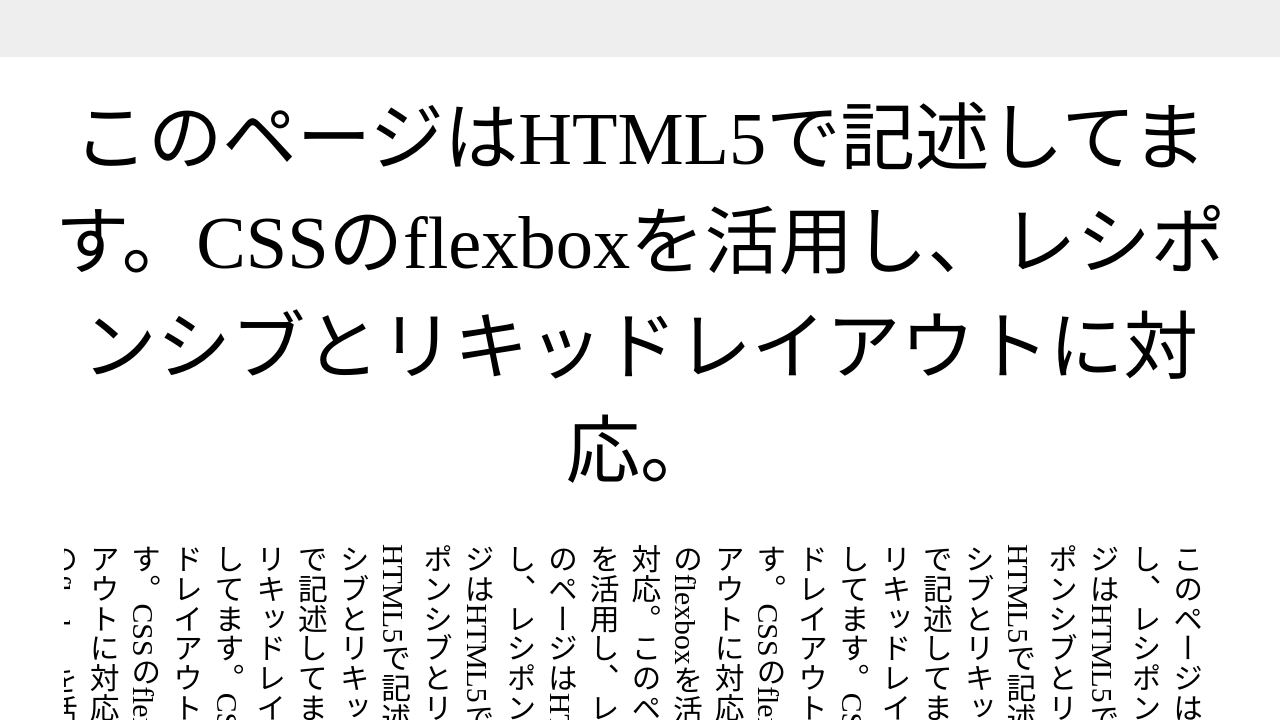
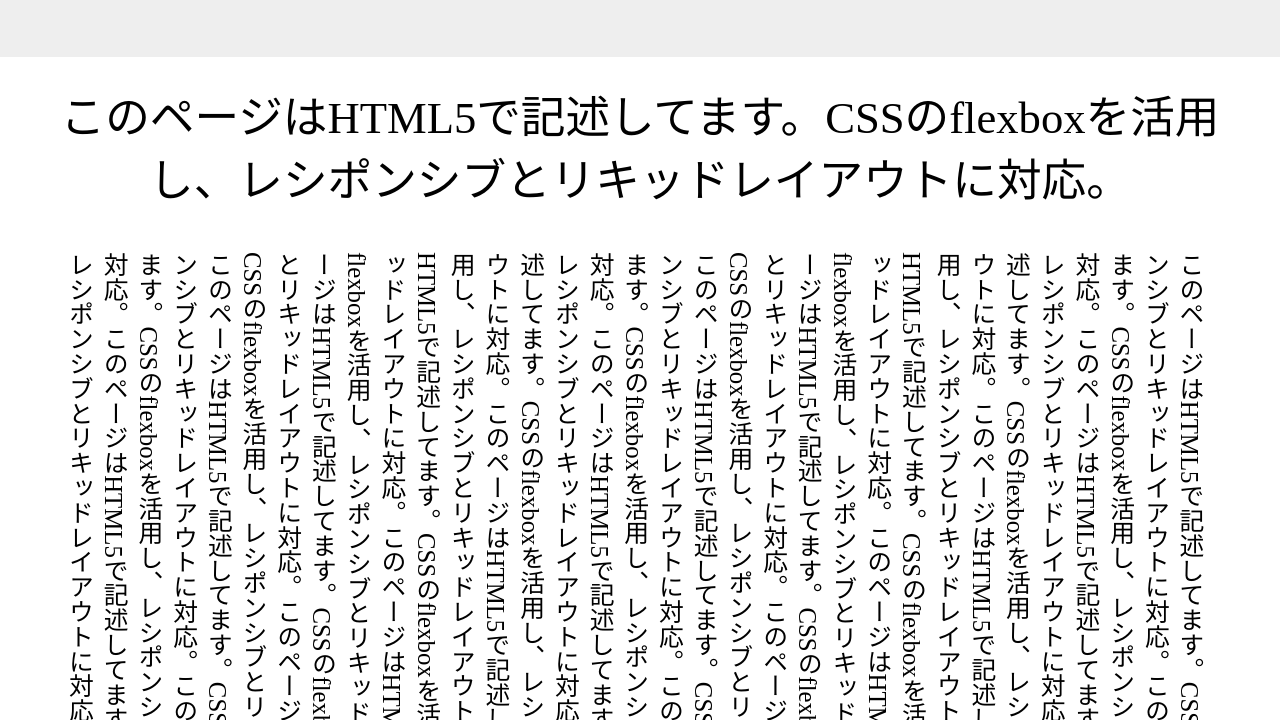
Before and after one commit to kgenmai/sdw, a plain HTML site: page docs/testhtml/index.html in a window 1280 px wide. Shown: the part 1280-2000 px from the top of the page. Drawn offline with Linux system fonts and the light colour scheme.

Commit message:
no message

```diff
--- a/docs/testhtml/index.css
+++ b/docs/testhtml/index.css
@@ -36,7 +36,7 @@
 .lead-p {
   width: 100%;
   text-align: center;
-  font-size: 3em;
+  font-size: 1.8em;
   background: #fff;
   padding: 30px 50px;
   position: -webkit-sticky;
@@ -46,7 +46,7 @@
 
 .lead-p2 {
   width: 90%;
-  font-size: 1.2em;
+  font-size: 1em;
   margin: 0 auto;
   padding: 10px;
   overflow: scroll;
--- a/docs/testhtml/reset.css
+++ b/docs/testhtml/reset.css
@@ -564,7 +564,7 @@ select {
   padding: 10px 0;
   background: #333333;
   text-align: center;
-  letter-spacing: 0.2em;
+  letter-spacing: 0.1em;
   font-size: 1em;
   color: #ffffff;
   position: -webkit-sticky;
```
